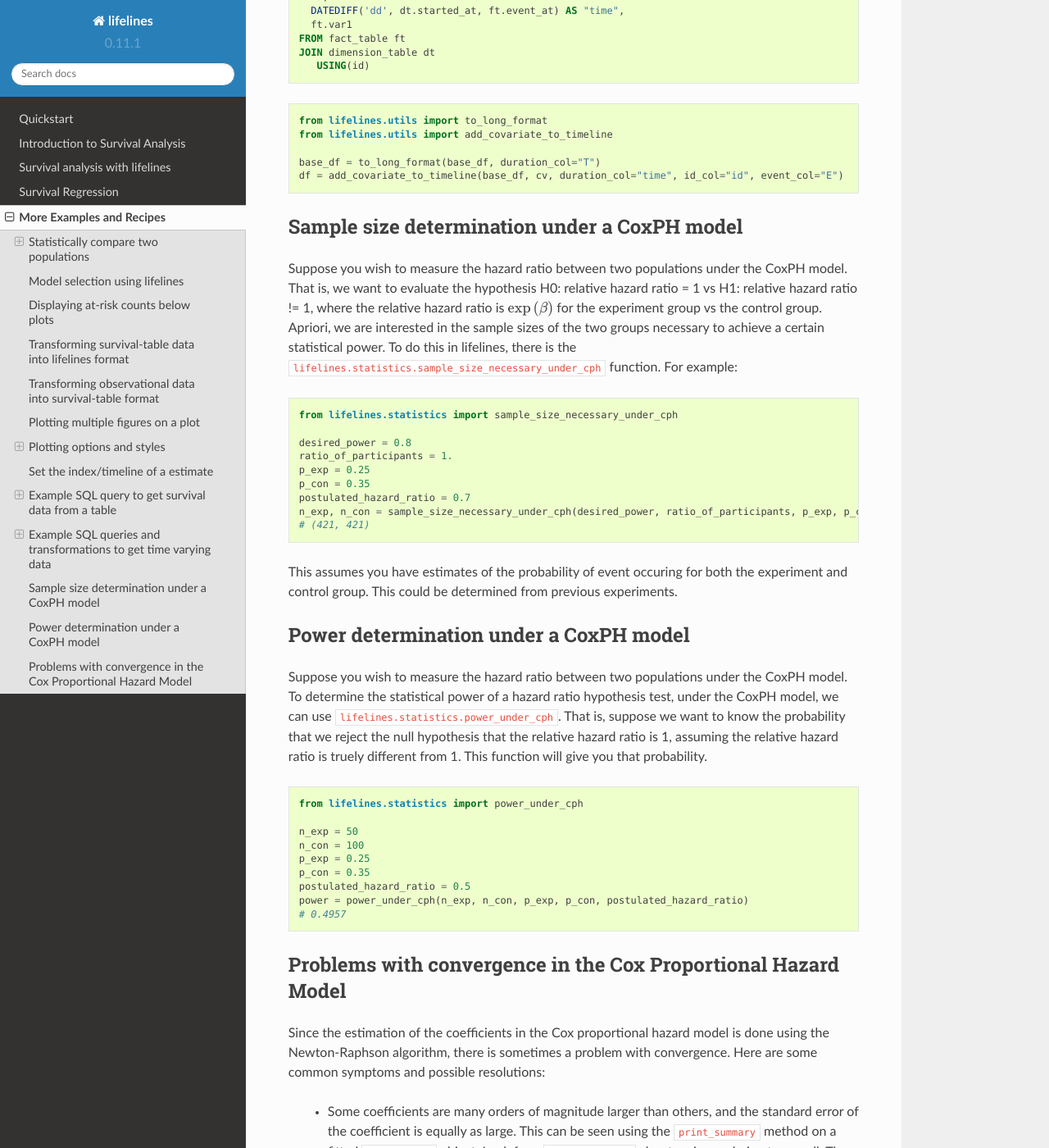
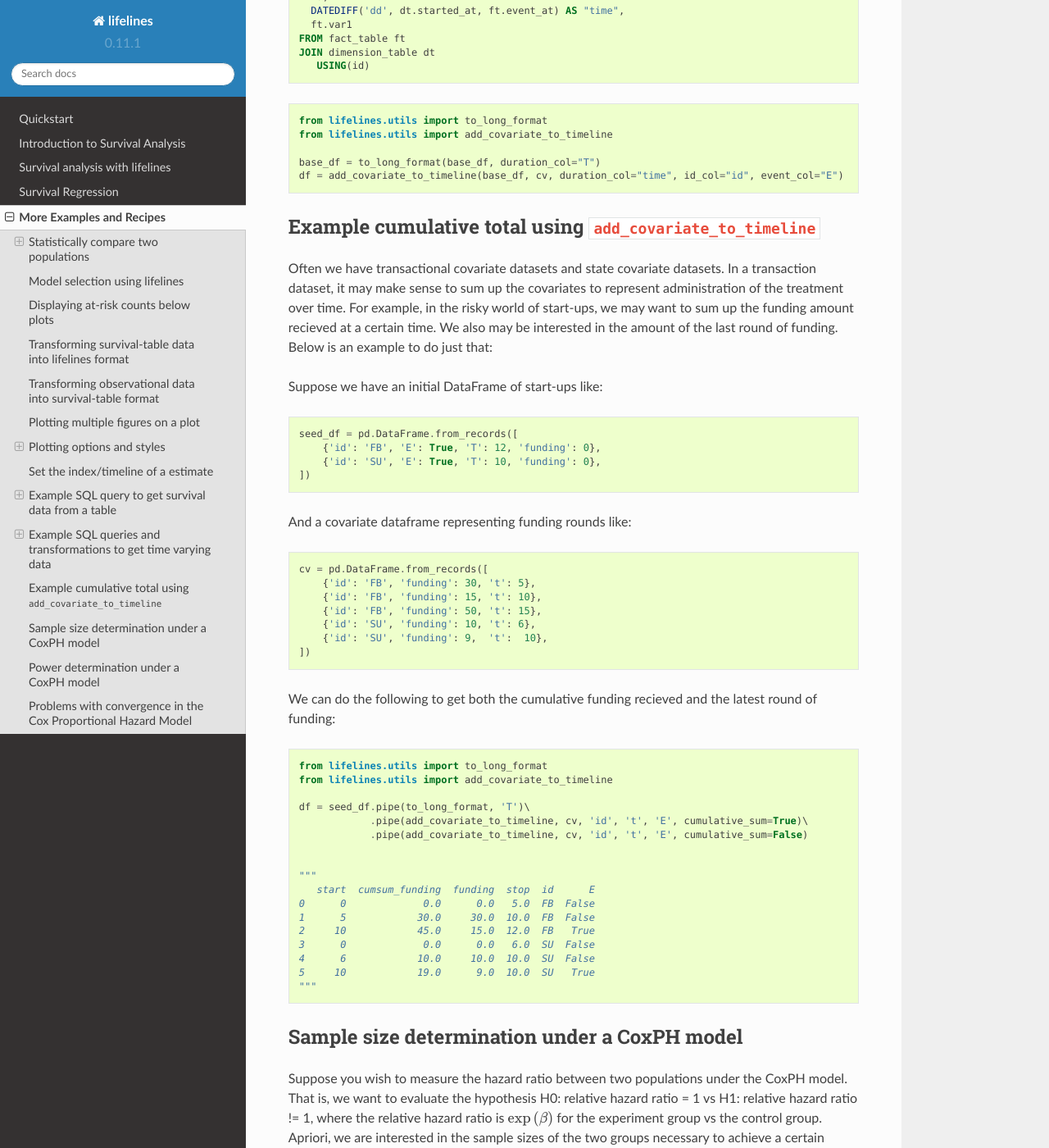
Before and after one commit to CamDavidsonPilon/lifelines, a Sphinx documentation site: the page built from docs/Examples.rst, in a window 1280 px wide and 1400 px high, scrolled down 9078 px. Shown: the whole window at 82% size. Built offline with Sphinx 7.4.7 and the Read the Docs theme 2.0.0, drawn with Linux system fonts in a browser that asks for light colours.

Commit message:
new cumulative_total in add_covariate... - I'm also turning off the overlapping check because it's way to slow

````diff
--- a/docs/Examples.rst
+++ b/docs/Examples.rst
@@ -420,6 +420,58 @@ Time varying dataset: ``cv``
       df = add_covariate_to_timeline(base_df, cv, duration_col="time", id_col="id", event_col="E")
 
 
+Example cumulative total using ``add_covariate_to_timeline``
+############################################################
+
+Often we have transactional covariate datasets and state covariate datasets. In a transaction dataset, it may make sense to sum up the covariates to represent administration of the treatment over time. For example, in the risky world of start-ups, we may want to sum up the funding amount recieved at a certain time. We also may be interested in the amount of the last round of funding. Below is an example to do just that:
+
+Suppose we have an initial DataFrame of start-ups like:
+
+.. code-block:: python
+
+    seed_df = pd.DataFrame.from_records([
+        {'id': 'FB', 'E': True, 'T': 12, 'funding': 0},
+        {'id': 'SU', 'E': True, 'T': 10, 'funding': 0},
+    ])
+
+
+And a covariate dataframe representing funding rounds like:
+
+
+.. code-block:: python
+
+    cv = pd.DataFrame.from_records([
+        {'id': 'FB', 'funding': 30, 't': 5},
+        {'id': 'FB', 'funding': 15, 't': 10},
+        {'id': 'FB', 'funding': 50, 't': 15},
+        {'id': 'SU', 'funding': 10, 't': 6},
+        {'id': 'SU', 'funding': 9,  't':  10},
+    ])
+
+
+We can do the following to get both the cumulative funding recieved and the latest round of funding:
+
+.. code-block:: python
+
+    from lifelines.utils import to_long_format
+    from lifelines.utils import add_covariate_to_timeline
+
+    df = seed_df.pipe(to_long_format, 'T')\
+                .pipe(add_covariate_to_timeline, cv, 'id', 't', 'E', cumulative_sum=True)\
+                .pipe(add_covariate_to_timeline, cv, 'id', 't', 'E', cumulative_sum=False)
+
+
+    """
+       start  cumsum_funding  funding  stop  id      E
+    0      0             0.0      0.0   5.0  FB  False
+    1      5            30.0     30.0  10.0  FB  False
+    2     10            45.0     15.0  12.0  FB   True
+    3      0             0.0      0.0   6.0  SU  False
+    4      6            10.0     10.0  10.0  SU  False
+    5     10            19.0      9.0  10.0  SU   True
+    """
+
+
 Sample size determination under a CoxPH model
 ##############################################
 
--- a/docs/Survival Regression.rst
+++ b/docs/Survival Regression.rst
@@ -764,11 +764,13 @@ From the above output, we can see that subject 1 changed state twice over the ob
                   .pipe(add_covariate_to_timeline, cv3, duration_col="time", id_col="id", event_col="event")
 
 
+One additional flag on ``add_covariate_to_timeline`` that is of interest is the ``cumulative_sum`` flag. By default it is False, but turning it to True will perform a cumulative sum on the covariate before joining. This is useful if the covariates describe an incremental change, instead of a state update. For example, we may have measurements of drugs administered to a patient, and we want to the covariate to reflect how much we have administered since the start. In contrast, a covariate the measure the temperature of the patient is a state update. See :ref:`Example cumulative total using ``add_covariate_to_timeline``` to see an example of this.
+
 For an example of pulling datasets like this from a SQL-store, see :ref:`Example SQL queries and transformations to get time varying data`.
 
 
-Fitting the model & a short note on prediction
-###############################################
+Fitting the model and a short note on prediction
+################################################
 
 Once your dataset is in the correct orientation, we can use ``CoxTimeVaryingFitter`` to fit the model to your data.
 
````
Also changed, not shown: 4 other files.
